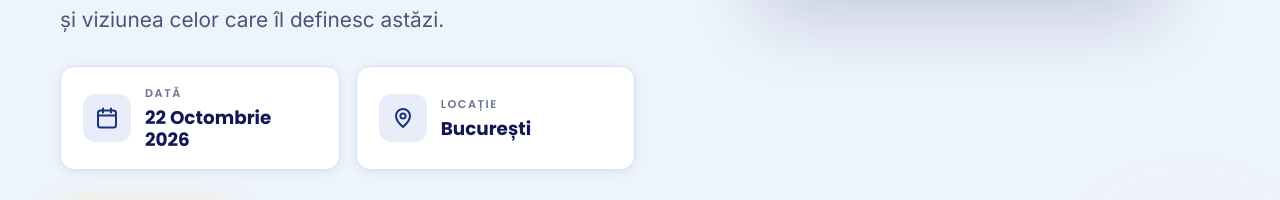
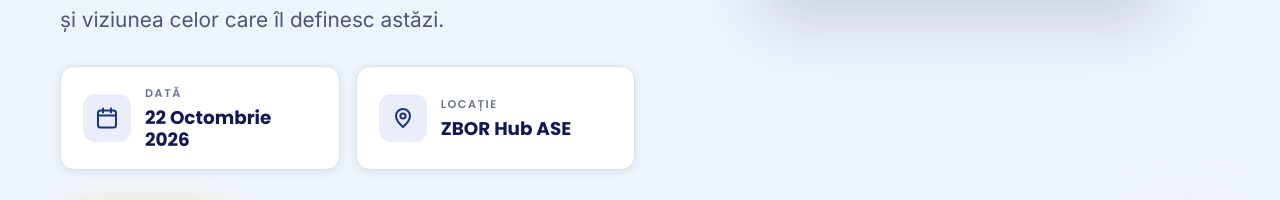
Before and after one commit to idavidolaru-tech/ProjectWebsiteVisio, a Next.js app: page / in a window 1280 px wide. Shown: the part 819-1019 px from the top of the page. Built offline with nearby package versions, Linux system fonts and the light colour scheme.

Commit message:
Update Hero component

```diff
--- a/components/Hero.tsx
+++ b/components/Hero.tsx
@@ -48,7 +48,7 @@ export default function Hero() {
                 </span>
                 <div>
                   <span className="event-label">Locație</span>
-                  <b className="event-value">București</b>
+                  <b className="event-value">ZBOR Hub ASE</b>
                 </div>
               </div>
             </div>
```
